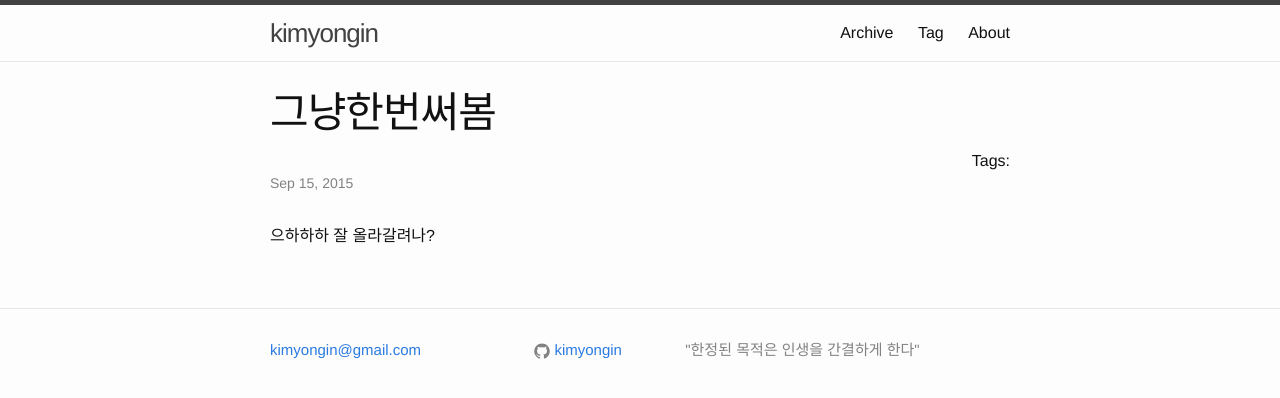
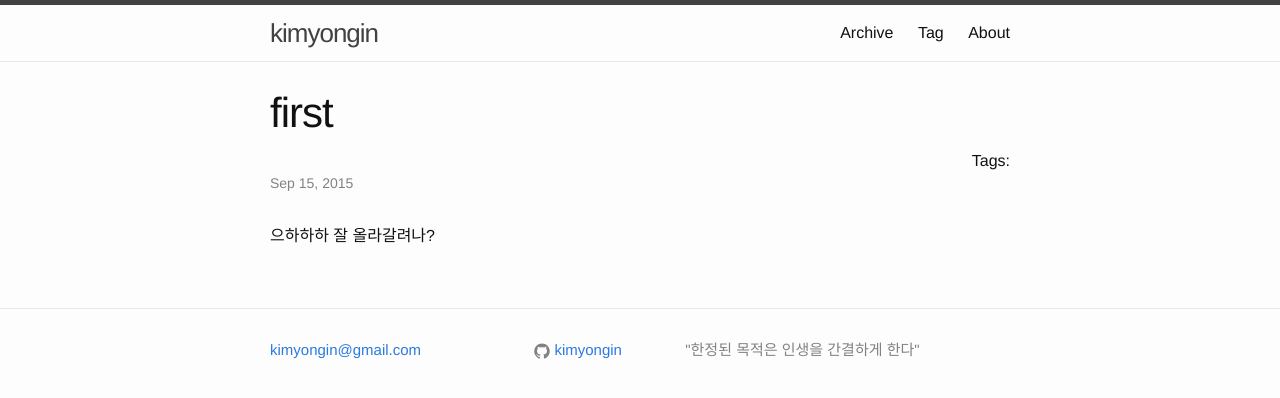
Before and after one commit to kimyongin/kimyongin.github.com, a Jekyll site: the page built from _posts/2015-09-15-first.markdown, in a window 1280 px wide. Shown: the top 398 px of the page. Built offline with Jekyll 4.4.1, drawn with Linux system fonts in a browser that asks for light colours.

Commit message:
Update 2015-09-15-first.markdown

```diff
--- a/_posts/2015-09-15-first.markdown
+++ b/_posts/2015-09-15-first.markdown
@@ -1,6 +1,6 @@
 ---
 layout: post
-title:  "그냥한번써봄"
+title:  first
 date:   2015-09-15 12:53:25
 ---
 
```
